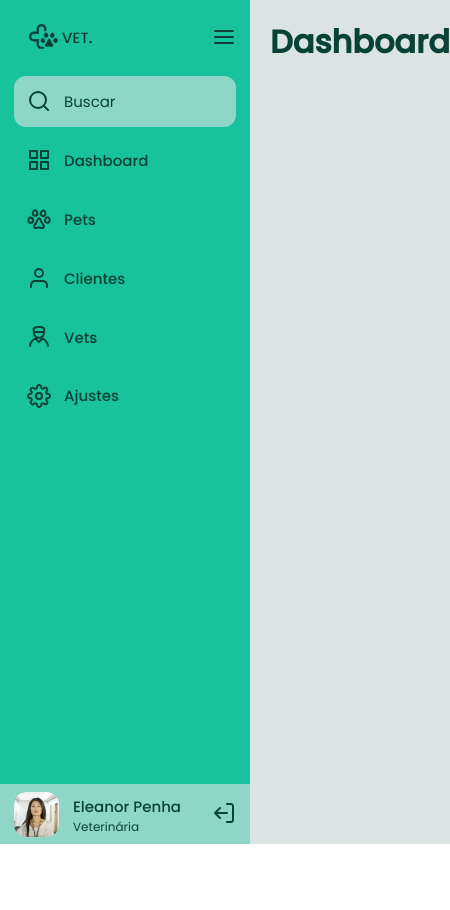
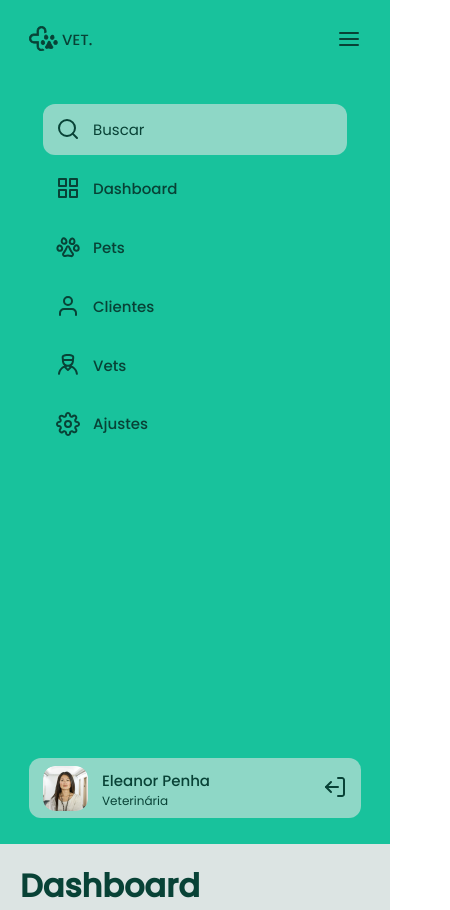
Before and after one commit to moisesggomes/rocketseat_sidebar, a plain HTML site: page index.html in a window 390 px wide. Shown: the whole page, 450 px wide, since content can reach past the window. Before the commit the page ends 844 px from the top, so only its background shows below. Drawn offline with Linux system fonts and the light colour scheme.

Commit message:
Working on responsiveness

```diff
--- a/style.css
+++ b/style.css
@@ -184,3 +184,71 @@ main h1 {
     margin-top: 1.8rem;
     margin-left: 2rem;
 }
+
+@media (max-width: 768px) {
+    /*=====================RESET======================*/
+    * {
+        margin: 0;
+        padding: 0;
+    }
+    aside {
+        width: initial;
+        min-height: initial;
+
+        transition: height 200ms 0s linear;
+    }
+    aside[class=""] {
+        min-width: 100vw;
+    }
+    aside.expanded #top,
+    aside[class=""] #top {
+        margin: 0;
+        padding: 0;
+    }
+    aside[class=""] #top a {
+        display: initial;
+    }
+    aside nav {
+        display: none;
+    }
+
+    body {
+        min-width: 100vw;
+
+        flex-direction: column;
+    }
+
+    aside.expanded {
+        min-height: 100vh;
+
+        gap: 2.6rem;
+    }
+    aside, aside.expanded {
+        height: auto;
+        padding: 2.6rem 2.9rem;
+    }
+    aside #top {
+        display: flex;
+        justify-content: space-between;
+        align-items: center;
+
+        line-height: 0;
+    }
+    aside.expanded #top {
+        margin-bottom: 2.6rem;
+    }
+    /* nav {
+        min-width: fit-content;
+    } */
+    aside.expanded nav {
+        display: flex;
+    }
+    aside.expanded nav #options .option {
+        width: 100%;
+        margin-inline: auto;
+    }
+    aside.expanded nav #profile {
+        min-width: fit-content;
+        border-radius: 1.2rem;
+    }
+}
```
